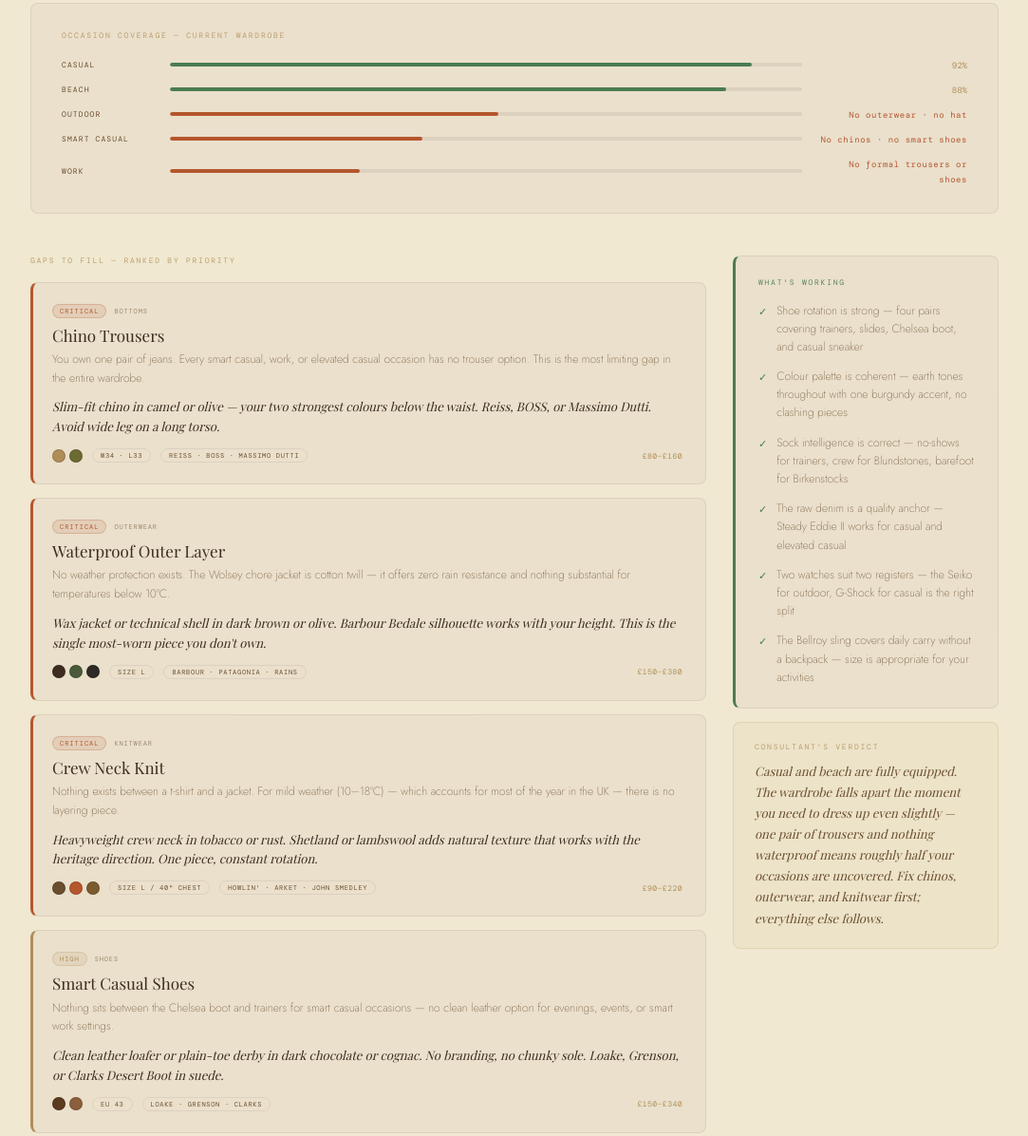
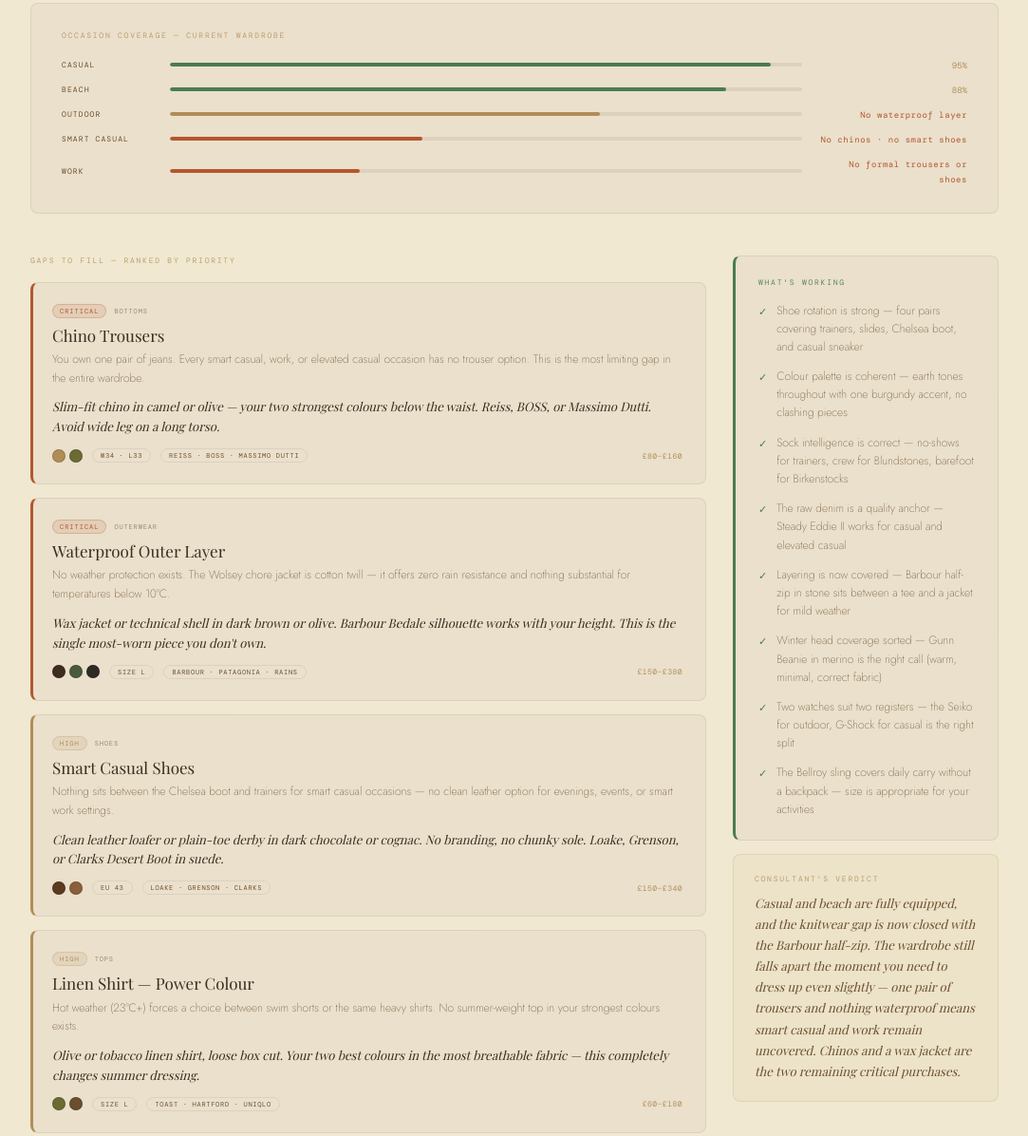
Before and after one commit to jwoodyearsmith/style-companion, a plain HTML site: page style-companion.html in a window 1280 px wide. Shown: the part 10690-11886 px from the top of the page at 95% size, without its empty margins (98-1181 px from the left). Drawn offline with nearby package versions, Linux system fonts and the light colour scheme; a web font is replaced by a local one.

Commit message:
Add Gunn Beanie + Barbour Half-Zip; wire Hat as item slot
New wardrobe items:
- Barbour Stone Lambswool Half-Zip Sweater → HOODIES (mid-layer)
- Rodd & Gunn Gunn Beanie (Extra Fine Merino, Grey) → HATS (new array)

Hat slot now works as a proper item slot:
- HATS array created
- Hat added to isItemSlot, OWNED_ITEMS, and modeMap
- generateOutfit selects beanie for cold/mild weather on casual/outdoor occasions

Wardrobe audit updated:
- Knitwear gap removed (Barbour fills it)
- Hat gap updated to summer hat only (beanie covers winter)
- Outdoor coverage score raised to 68%
- Two new strength entries added
- Consultant verdict updated

Style tip added for Barbour half-zip pairing

Co-Authored-By: Claude Sonnet 4.6 <noreply@anthropic.com>

```diff
--- a/style-companion.html
+++ b/style-companion.html
@@ -2600,7 +2600,11 @@ const JACKETS = [
   { id: 'wolsey-chore', name: 'Wolsey Chore Jacket', short: 'Chore Jacket', sub: 'Wolsey 1755 · Chore Jacket · Size M · Stone Twill', colours: ['#C9B79A','#A89878','#1C1C1C'], colour: '#C9B79A' },
 ];
 const HOODIES = [
-  { id: 'champion-hood', name: 'Champion Hoodie', short: 'Champion Hood', sub: 'Champion · Hooded Sweatshirt · Size L · Burgundy', colours: ['#6B2D3A','#5A2230','#C8B8A8'], colour: '#6E2C2C' },
+  { id: 'champion-hood',   name: 'Champion Hoodie',          short: 'Champion Hood',   sub: 'Champion · Hooded Sweatshirt · Size L · Burgundy',             colours: ['#6B2D3A','#5A2230','#C8B8A8'], colour: '#6E2C2C' },
+  { id: 'barbour-halfzip', name: 'Barbour Half-Zip Sweater', short: 'Barbour Stone',   sub: 'Barbour · Stone Lambswool Half-Zip · Size L',                  colours: ['#C4AD88','#B09870','#D4C4A8'], colour: '#C4AD88' },
+];
+const HATS = [
+  { id: 'gunn-beanie', name: 'Gunn Beanie', short: 'Gunn Beanie', sub: 'Rodd & Gunn · Extra Fine Merino Wool · One Size · Grey', colours: ['#909090','#787878','#A8A8A8'], colour: '#909090' },
 ];
 const BAGS = [
   { id: 'bellroy-sling-black', name: 'Bellroy Venture Ready Sling 2.5L', short: 'Bellroy Sling', sub: 'Bellroy · Crossbody Sling · 2.5L · Black · Recycled Fabric', colours: ['#1C1C1C','#2A2A2A','#383838'], colour: '#2E2A26' },
@@ -2948,7 +2952,7 @@ function getSlotRecommendations() {
     return harmonyScore(test).score;
   }
 
-  const OWNED_ITEMS = { Shirt: SHIRTS, Shoes: SHOES, Socks: SOCKS, Watch: WATCHES, Belt: BELTS, Pants: BOTTOMS, 'T-Shirt': TSHIRTS, Shorts: SHORTS, Jacket: JACKETS, Hoodie: HOODIES, Bag: BAGS };
+  const OWNED_ITEMS = { Shirt: SHIRTS, Shoes: SHOES, Socks: SOCKS, Watch: WATCHES, Belt: BELTS, Pants: BOTTOMS, 'T-Shirt': TSHIRTS, Shorts: SHORTS, Jacket: JACKETS, Hoodie: HOODIES, Bag: BAGS, Hat: HATS };
 
   const CANDIDATES = {
     Shirt:     () => ALL_COLOURS,
@@ -3102,7 +3106,7 @@ function clearPartner(label) {
 
 function buildSlotEl(label) {
   const i = SLOT_LABELS.indexOf(label);
-  const isItemSlot = label === 'Shoes' || label === 'Socks' || label === 'Watch' || label === 'Pants' || label === 'Belt' || label === 'T-Shirt' || label === 'Shorts' || label === 'Jacket' || label === 'Hoodie' || label === 'Shirt' || label === 'Bag';
+  const isItemSlot = label === 'Shoes' || label === 'Socks' || label === 'Watch' || label === 'Pants' || label === 'Belt' || label === 'T-Shirt' || label === 'Shorts' || label === 'Jacket' || label === 'Hoodie' || label === 'Shirt' || label === 'Bag' || label === 'Hat';
   const item = outfitItems[label];
   const slot = document.createElement('div');
   slot.className = 'outfit-slot' + (outfitSlots[i] ? ' filled' : '') + (selectedSlot === i ? ' active' : '');
@@ -3321,6 +3325,8 @@ function generateStyleTip() {
       return 'Dickies cream with the RL khaki shorts — fully neutral and unfussy. A clean summer base that you can leave as-is or accent upward.';
     if (id('T-Shirt') === 'dickies-cream' && id('Pants') === 'se2-dry-heavy')
       return 'Cream tee with the Dry Heavy — the lightest neutral against the deepest base. Clean contrast, the denim does the heavy lifting.';
+    if (id('Hoodie') === 'barbour-halfzip')
+      return `Barbour stone half-zip over ${topName || 'a base layer'} — the lambswool texture adds weight without adding colour. Stone sits at the warm-neutral midpoint of your palette and works with everything below it. Half-zip open is the correct silhouette at your height.`;
     if (id('Hoodie') === 'champion-hood' && id('Pants') === 'se2-dry-heavy')
       return 'Champion burgundy hoodie over the Dry Heavy — the muted red-brown and raw indigo are a classic autumn pairing. Rich without being loud.';
     if (id('Jacket') === 'wolsey-chore' && topSlot)
@@ -3625,6 +3631,13 @@ function generateOutfit() {
   const gotPants = outfitSlots[SLOT_LABELS.indexOf('Pants')] !== null;
   const needBelt = gotPants && (isAdaptive || occ === 'work' || occ === 'smart' || occ === 'casual' || occ === 'outdoor');
   if (needBelt) fillSlot('Belt', BELTS);
+
+  // ── HAT ──
+  // Beanie for cold/mild outdoor or casual; skip for work/smart or hot weather
+  const hatOccOk = occ === 'outdoor' || occ === 'casual' || isAdaptive;
+  if (hatOccOk && (band === 'cold' || band === 'mild')) {
+    fillSlot('Hat', HATS.filter(h => h.id === 'gunn-beanie'));
+  }
 
   // ── WATCH ──
   const watchRank = (!isAdaptive && (occ === 'work' || occ === 'smart')) ? ['seiko', 'gshock'] : ['gshock', 'seiko'];
@@ -3680,6 +3693,7 @@ function refreshPicker() {
       belt:     { items: BELTS,   label: 'Belt',     title: 'Select belt'  },
       bag:      { items: BAGS,    label: 'Bag',      title: 'Select bag'   },
       socks:    { items: SOCKS,   label: 'Socks',    title: 'Select socks' },
+      hat:      { items: HATS,   label: 'Hat',      title: 'Select hat'   },
     };
     const { items, label: slotLabel, title } = modeMap[pickerMode] || modeMap.shoes;
     content.innerHTML = `<div class="picker-title">${title}</div><div id="itemPickerGrid"></div><div class="item-picker-sep">or choose a colour</div><div class="picker-grid" id="itemColourGrid"></div><span class="picker-back" onclick="switchPickerMode('colour')">← Back to all colours</span>`;
@@ -3783,9 +3797,9 @@ function renderCombos() {
 // ── WARDROBE AUDIT DATA ──
 
 const AUDIT_COVERAGE = [
-  { occasion: 'Casual',       score: 92, label: 'Well covered',     note: null },
+  { occasion: 'Casual',       score: 95, label: 'Well covered',     note: null },
   { occasion: 'Beach',        score: 88, label: 'Well covered',     note: null },
-  { occasion: 'Outdoor',      score: 52, label: 'Gaps remain',      note: 'No outerwear · no hat' },
+  { occasion: 'Outdoor',      score: 68, label: 'Gaps remain',      note: 'No waterproof layer' },
   { occasion: 'Smart Casual', score: 40, label: 'Under-equipped',   note: 'No chinos · no smart shoes' },
   { occasion: 'Work',         score: 30, label: 'Under-equipped',   note: 'No formal trousers or shoes' },
 ];
@@ -3812,17 +3826,6 @@ const AUDIT_GAPS = [
     brands: 'Barbour · Patagonia · Rains',
     size: 'Size L',
     budget: '£150–£380',
-  },
-  {
-    priority: 'critical',
-    category: 'Knitwear',
-    title: 'Crew Neck Knit',
-    problem: 'Nothing exists between a t-shirt and a jacket. For mild weather (10–18°C) — which accounts for most of the year in the UK — there is no layering piece.',
-    suggestion: 'Heavyweight crew neck in tobacco or rust. Shetland or lambswool adds natural texture that works with the heritage direction. One piece, constant rotation.',
-    colours: ['#6B4E2E', '#B5562E', '#7A5C2E'],
-    brands: 'Howlin\' · Arket · John Smedley',
-    size: 'Size L / 40" chest',
-    budget: '£90–£220',
   },
   {
     priority: 'high',
@@ -3849,13 +3852,13 @@ const AUDIT_GAPS = [
   {
     priority: 'high',
     category: 'Accessories',
-    title: 'Hat',
-    problem: 'The hat slot in the outfit builder is empty. Nothing for outdoor occasions, summer sun, or the heritage aesthetic that defines the rest of the wardrobe.',
-    suggestion: 'Olive or natural canvas bucket hat for summer, or tobacco wool beanie for winter. Bucket hat suits a long face and completes the workwear/outdoor look immediately.',
-    colours: ['#6B6B33', '#C9B79A', '#6B4E2E'],
-    brands: 'Patagonia · Carhartt WIP · Borsalino',
+    title: 'Summer Hat',
+    problem: 'The Gunn Beanie covers winter head coverage, but there is nothing for summer sun, outdoor festival days, or the workwear/heritage look in warmer months.',
+    suggestion: 'Olive or natural canvas bucket hat. Bucket hat suits your face shape and completes the outdoor/workwear look immediately in summer. Patagonia Wavefarer or Carhartt WIP.',
+    colours: ['#6B6B33', '#C9B79A'],
+    brands: 'Patagonia · Carhartt WIP · Arket',
     size: 'L / XL',
-    budget: '£30–£80',
+    budget: '£30–£65',
   },
   {
     priority: 'medium',
@@ -3886,11 +3889,13 @@ const AUDIT_STRENGTHS = [
   'Colour palette is coherent — earth tones throughout with one burgundy accent, no clashing pieces',
   'Sock intelligence is correct — no-shows for trainers, crew for Blundstones, barefoot for Birkenstocks',
   'The raw denim is a quality anchor — Steady Eddie II works for casual and elevated casual',
+  'Layering is now covered — Barbour half-zip in stone sits between a tee and a jacket for mild weather',
+  'Winter head coverage sorted — Gunn Beanie in merino is the right call (warm, minimal, correct fabric)',
   'Two watches suit two registers — the Seiko for outdoor, G-Shock for casual is the right split',
   'The Bellroy sling covers daily carry without a backpack — size is appropriate for your activities',
 ];
 
-const AUDIT_SUMMARY = 'Casual and beach are fully equipped. The wardrobe falls apart the moment you need to dress up even slightly — one pair of trousers and nothing waterproof means roughly half your occasions are uncovered. Fix chinos, outerwear, and knitwear first; everything else follows.';
+const AUDIT_SUMMARY = 'Casual and beach are fully equipped, and the knitwear gap is now closed with the Barbour half-zip. The wardrobe still falls apart the moment you need to dress up even slightly — one pair of trousers and nothing waterproof means smart casual and work remain uncovered. Chinos and a wax jacket are the two remaining critical purchases.';
 
 function renderAudit() {
   // Coverage bars
```
